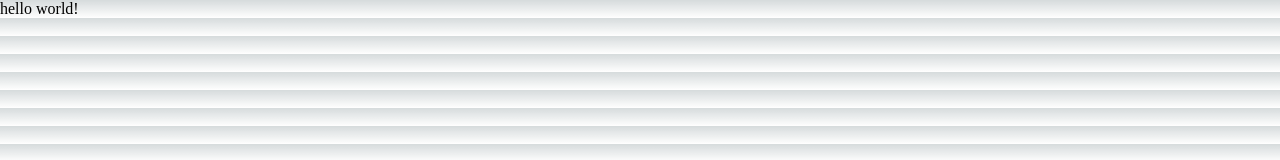
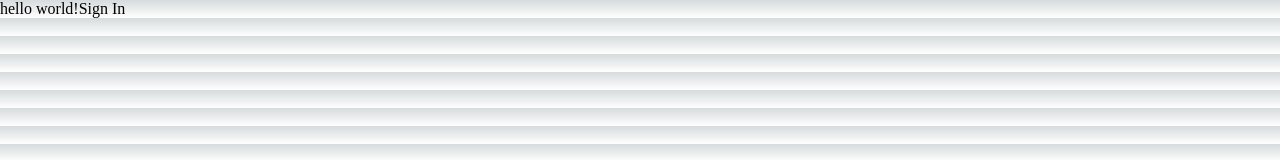
Before and after one commit to SayanDeveloper/breeze-task, a Next.js app: page / in a window 1280 px wide. Shown: the top 160 px of the page. Built offline with nearby package versions, Linux system fonts and the light colour scheme.

Commit message:
Update index.js

```diff
--- a/pages/index.js
+++ b/pages/index.js
@@ -1,4 +1,5 @@
 import Head from 'next/head'
+import Link from 'next/link'
 
 export default function Home() {
   return (
@@ -10,7 +11,7 @@ export default function Home() {
       </Head>
       <main>
         hello world!
-
+        <Link href="/sign-in">Sign In</Link>
       </main>
     </>
   )
```
